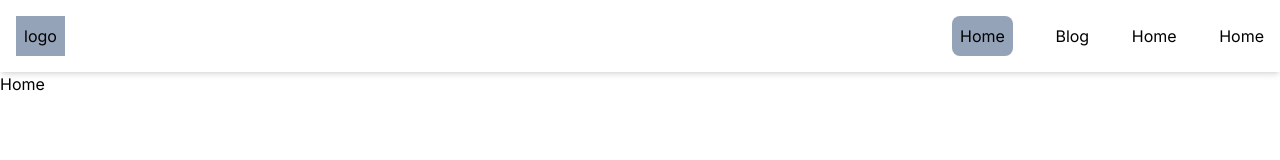
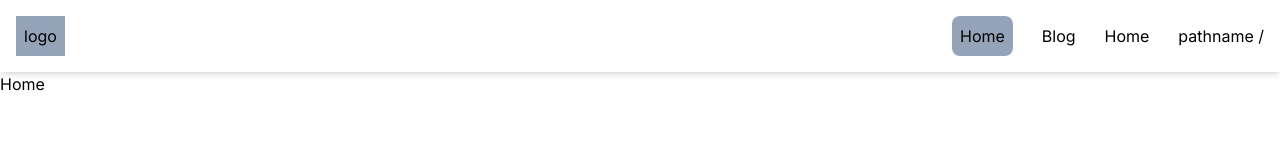
Before and after one commit to oreomaxi/PersonalWebsite, a Next.js app in the folder frontend-next/: page / in a window 1280 px wide. Shown: the top 160 px of the page. Built offline with nearby package versions, Linux system fonts and the light colour scheme.

Commit message:
pathname

```diff
--- a/frontend-next/src/app/TopBar.tsx
+++ b/frontend-next/src/app/TopBar.tsx
@@ -1,7 +1,12 @@
+"use client";
+
 import Link from "next/link";
 import React from "react";
+import { usePathname } from "next/navigation";
 
 export default function TopBar() {
+  const pathName = usePathname();
+
   return (
     <>
       <nav className="w-full flex justify-between p-4 items-center shadow-md">
@@ -14,7 +19,7 @@ export default function TopBar() {
           </Link>
           <Link href={"/"}>Blog</Link>
           <Link href={"/"}>Home</Link>
-          <Link href={"/"}>Home</Link>
+          <Link href={"/"}>pathname {pathName}</Link>
         </div>
       </nav>
     </>
```
